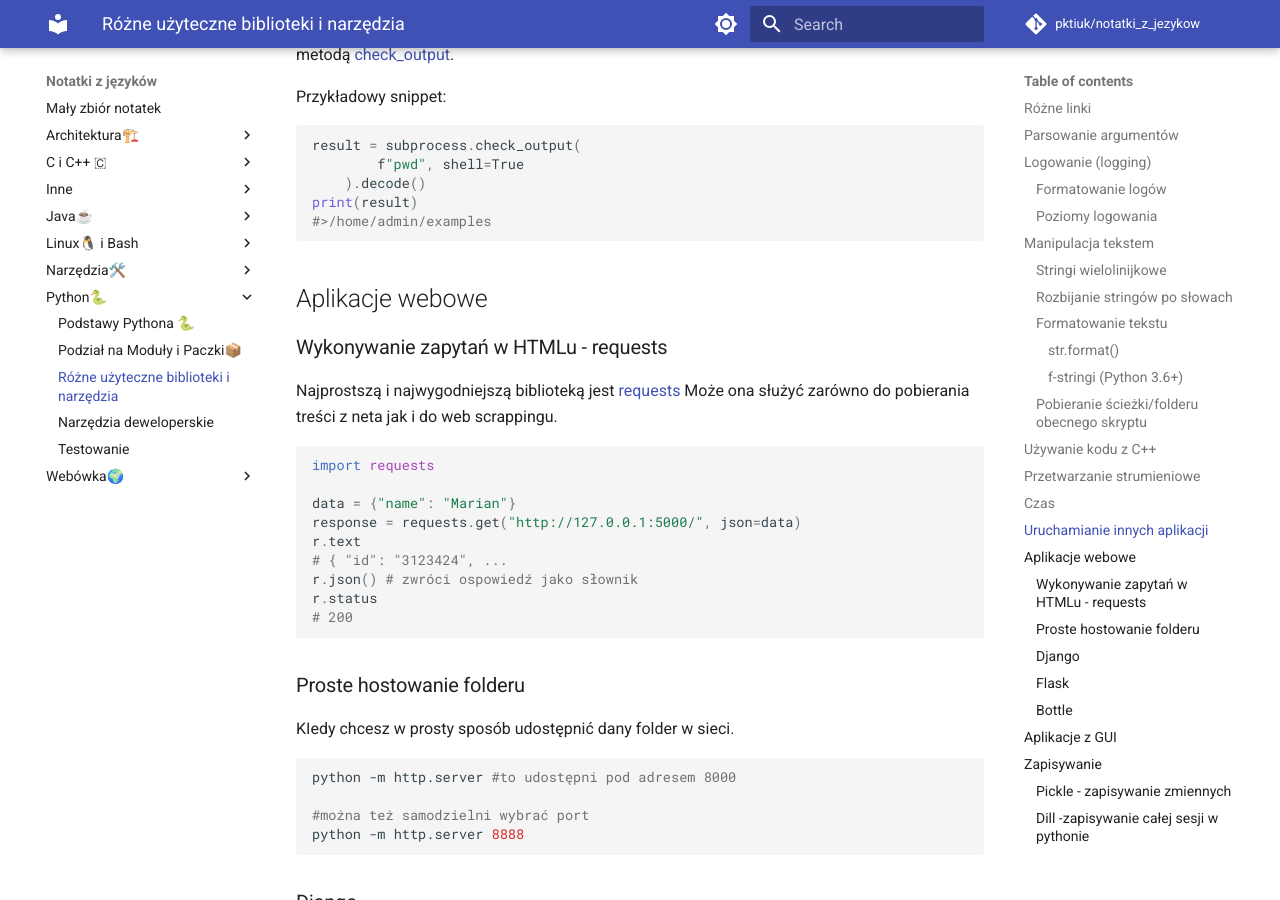
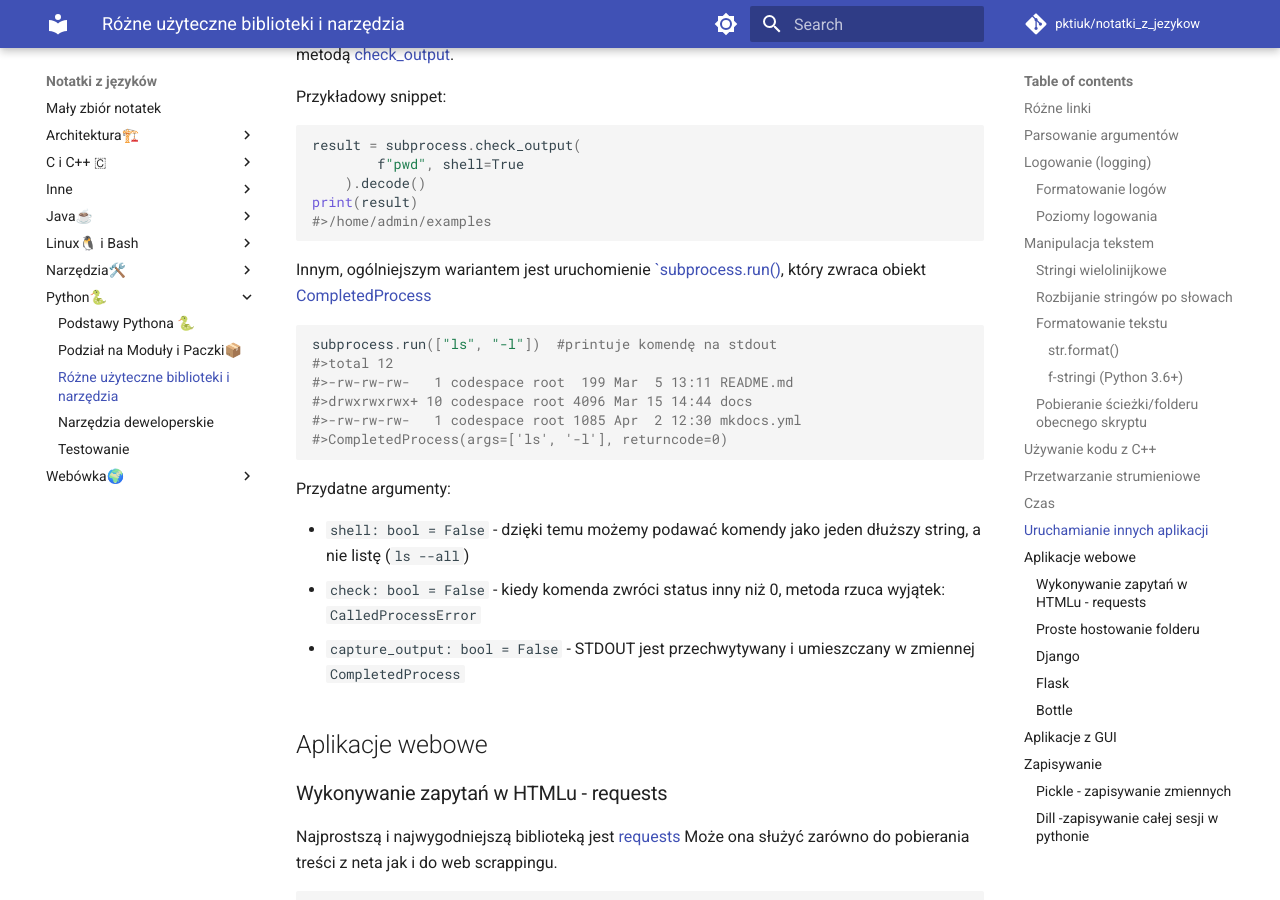
Before and after one commit to pktiuk/notatki_z_jezykow, an MkDocs documentation site: the page built from docs/Python🐍/4_biblioteki_i_narzędzia.md, in a window 1280 px wide and 900 px high, scrolled down 4306 px. Built offline with MkDocs 1.6.1 and Material for MkDocs 9.7.7, drawn with Linux system fonts in a browser that asks for light colours; comment, search, counter and statistics services are not loaded.

Commit message:
Więcej opisu dla subprocess.run

````diff
--- a/docs/Python🐍/4_biblioteki_i_narzędzia.md
+++ b/docs/Python🐍/4_biblioteki_i_narzędzia.md
@@ -203,6 +203,23 @@ print(result)
 #>/home/admin/examples
 ```
 
+Innym, ogólniejszym wariantem jest uruchomienie [`subprocess.run()](https://docs.python.org/3/library/subprocess.html#subprocess.run), który zwraca obiekt [CompletedProcess](https://docs.python.org/3/library/subprocess.html#subprocess.CompletedProcess)
+
+```py
+subprocess.run(["ls", "-l"])  #printuje komendę na stdout
+#>total 12
+#>-rw-rw-rw-   1 codespace root  199 Mar  5 13:11 README.md
+#>drwxrwxrwx+ 10 codespace root 4096 Mar 15 14:44 docs
+#>-rw-rw-rw-   1 codespace root 1085 Apr  2 12:30 mkdocs.yml
+#>CompletedProcess(args=['ls', '-l'], returncode=0)
+```
+
+Przydatne argumenty:
+
+- `shell: bool = False` - dzięki temu możemy podawać komendy jako jeden dłuższy string, a nie listę (`ls --all`)
+- `check: bool = False` - kiedy komenda zwróci status inny niż 0, metoda rzuca wyjątek: `CalledProcessError`
+- `capture_output: bool = False` - STDOUT jest przechwytywany i umieszczany w zmiennej `CompletedProcess`
+
 ## Aplikacje webowe
 
 ### Wykonywanie zapytań w HTMLu - requests
````
